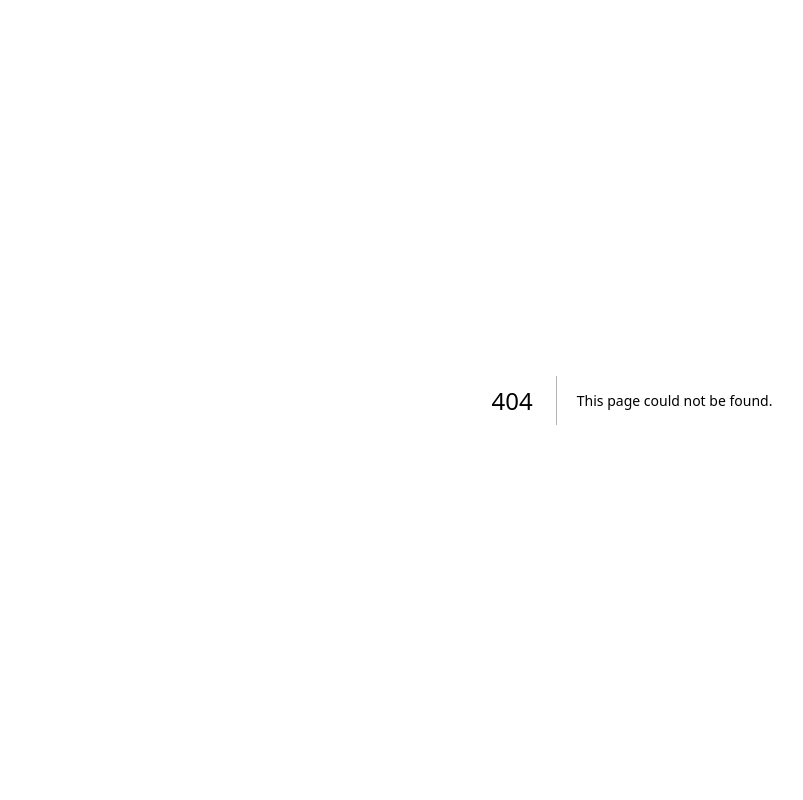
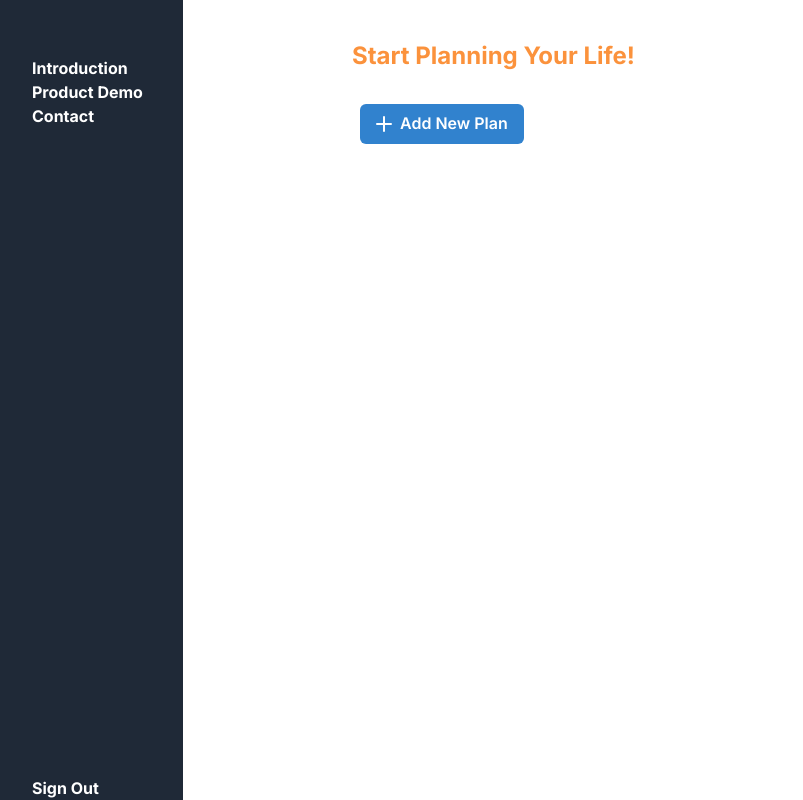
Before and after one commit to Edmond0116/demo-schedule, a Next.js app: page /landingpage/product in a window 1280 px wide. Before the commit this address had no page. Shown: the whole page, without its empty margins (8-811 px from the left). Built offline with nearby package versions, Linux system fonts and the light colour scheme.

Commit message:
Create page.tsx
feat: create new page to display core function

```diff
--- /dev/null
+++ b/app/landingpage/product/page.tsx
@@ -0,0 +1,62 @@
+// import Image from 'next/image'
+import NavLink from '@/app/ui/NavLink'
+import Burger from '@/app/ui/burger'
+import { NavBar } from '../../ui/NavBar'
+import { Intro } from '../../ui/intro'
+import { CreateTask } from '@/app/ui/CreateTask'
+import { CreateLine } from '@/app/ui/CreateLine'
+import { ChakraProvider } from '@chakra-ui/react'
+export default function Product() {
+  return (
+    // <main className="flex min-h-screen flex-col items-center justify-between p-6">
+    <main className="flex min-h-screen flex-rol">
+      <div className="w-1/8 sm:w-1/6 md:w-1/4">
+        {/* <NavLink /> */}
+        <NavBar />
+        {/* <SignOut /> */}
+      </div>
+      <div
+        id="g_id_onload"
+        data-client_id="696926247498-oroon8q33sc74q6v011539qrjn2u47or.apps.googleusercontent.com"
+        data-context="signin"
+        data-ux_mode="popup"
+        data-login_uri="localhost:3000/login"
+        data-auto_select="true"
+        data-itp_support="true"
+      ></div>
+
+      <div
+        className="g_id_signin"
+        data-type="standard"
+        data-shape="rectangular"
+        data-theme="outline"
+        data-text="signin_with"
+        data-size="large"
+        data-logo_alignment="left"
+      ></div>
+      <div className="flex flex-col items-start w-7/8 sm:w-5/6 md:w-3/4 p-6 overflow-y-scroll">
+        <div className="sm:p-2 md:p-2 lg:p-4">
+          <h1 className="text-orange-400 font-bold w-fit h-fit z-0 text-sm sm:text-sm md:text-base lg:text-2xl">
+            Start Planning Your Life!
+          </h1>
+        </div>
+        <div>
+          <div className="text-base/6 text-sm sm:text-sm md:text-base lg:text-lg  p-4 w-fit h-fit z-10">
+            <ChakraProvider>
+              <div className="flex flex-row">
+                <div className="px-2">
+                  <CreateTask />
+                  {/* 預計會實作時程長度可視化的功能 */}
+                  {/* <CreateLine /> */}
+                </div>
+                {/* <div>
+                  <DeleteTask />
+                </div> */}
+              </div>
+            </ChakraProvider>
+          </div>
+        </div>
+      </div>
+    </main>
+  )
+}
```
